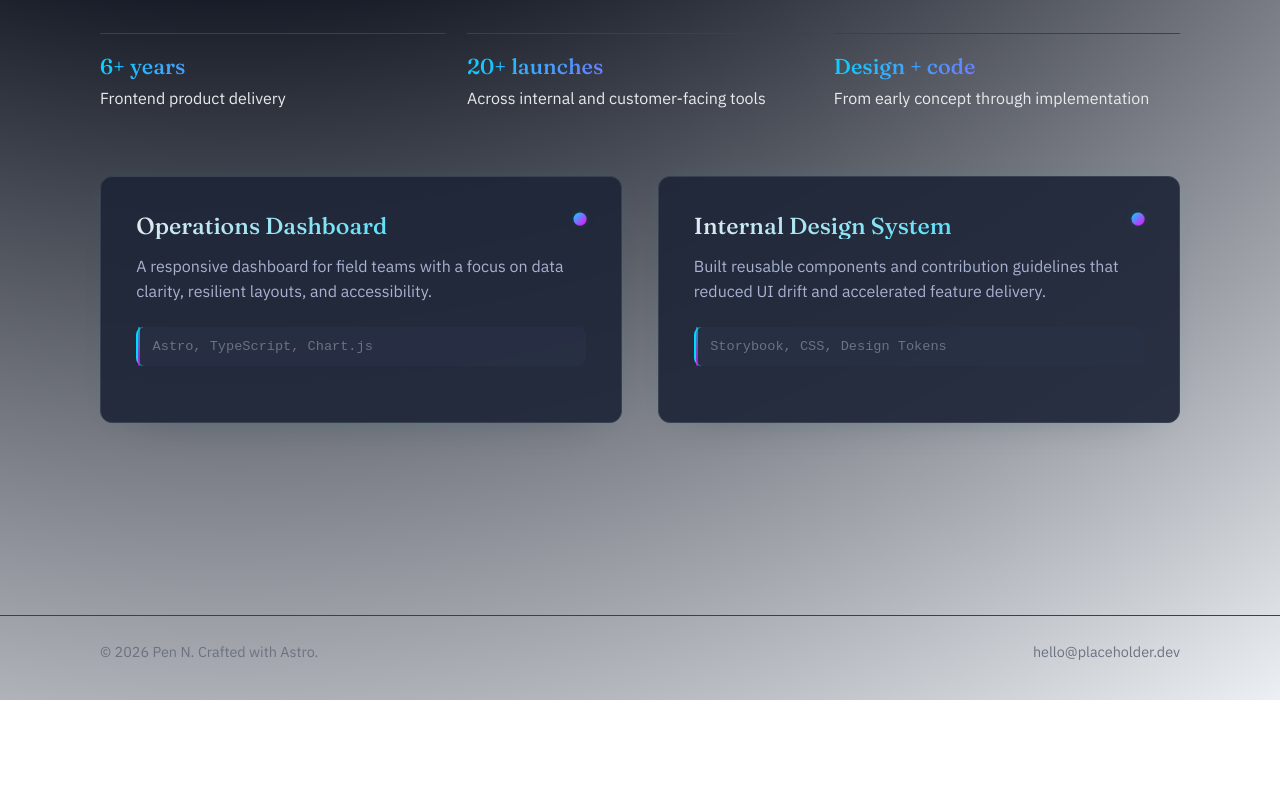
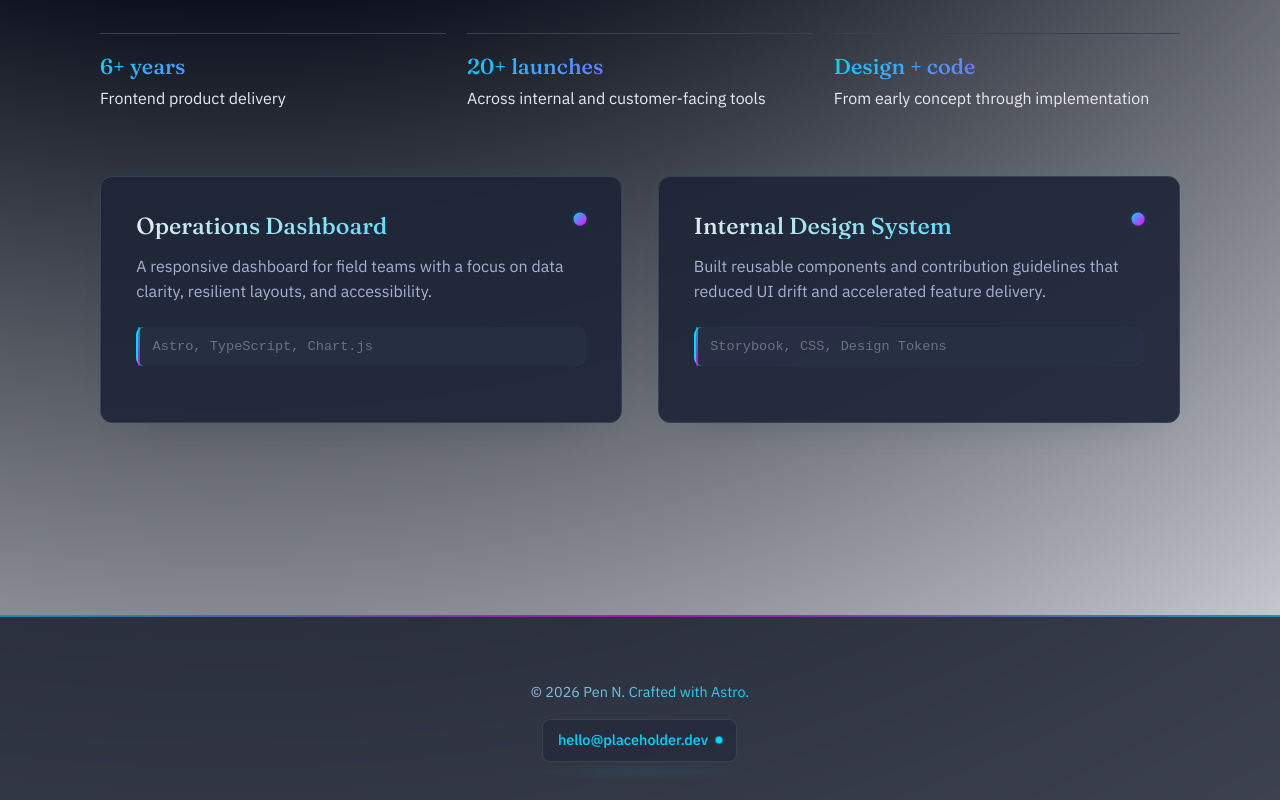
Before and after one commit to pen364692088/CVWebsite, an Astro site: page / in a window 1280 px wide. Shown: the part 827-1627 px from the top of the page. Before the commit the page ends 1527 px from the top, so only its background shows below. Built offline with nearby package versions, Linux system fonts and the light colour scheme; Astro itself is replaced by a stand-in of ours.

Commit message:
feat: US-009 - Redesign footer with retro-futurism styling

```diff
--- a/src/components/Footer.astro
+++ b/src/components/Footer.astro
@@ -1,38 +1,216 @@
 <footer>
   <div class="container footer-inner">
-    <p>© {new Date().getFullYear()} Pen N. Crafted with Astro.</p>
-    <a href="mailto:hello@placeholder.dev">hello@placeholder.dev</a>
+    <div class="footer-content">
+      <p class="footer-copyright">© {new Date().getFullYear()} Pen N. Crafted with Astro.</p>
+      <div class="footer-links">
+        <a href="mailto:hello@placeholder.dev" class="footer-link">
+          <span class="link-text">hello@placeholder.dev</span>
+          <span class="link-indicator"></span>
+        </a>
+      </div>
+    </div>
+    <div class="footer-glow"></div>
   </div>
 </footer>
 
 <style>
   footer {
     border-top: 1px solid var(--line);
-    padding: 1.5rem 0 2.2rem;
+    padding: var(--space-xl) 0 var(--space-2xl);
     margin-top: var(--space-2xl);
+    position: relative;
+    background: color-mix(in srgb, var(--bg-secondary) 80%, transparent);
+    backdrop-filter: blur(10px);
+  }
+
+  footer::before {
+    content: '';
+    position: absolute;
+    top: -1px;
+    left: 0;
+    right: 0;
+    height: 2px;
+    background: linear-gradient(90deg, var(--accent), var(--accent-secondary), var(--accent));
+    opacity: 0.6;
+    animation: footer-scanline 4s ease-in-out infinite;
+  }
+
+  @keyframes footer-scanline {
+    0%, 100% { opacity: 0.3; }
+    50% { opacity: 0.8; }
   }
 
   .footer-inner {
+    position: relative;
     display: flex;
-    justify-content: space-between;
+    justify-content: center;
     align-items: center;
-    gap: 1rem;
+    gap: var(--space-lg);
     flex-wrap: wrap;
   }
 
-  p {
-    margin: 0;
-    color: var(--muted);
-    font-size: 0.9rem;
+  .footer-content {
+    display: flex;
+    flex-direction: column;
+    align-items: center;
+    gap: var(--space-sm);
+    text-align: center;
   }
 
-  a {
+  .footer-copyright {
+    margin: 0;
+    color: var(--text-secondary);
     font-size: 0.9rem;
-    color: var(--muted);
-    text-decoration: none;
+    background: linear-gradient(135deg, var(--text-secondary), var(--accent));
+    background-clip: text;
+    -webkit-background-clip: text;
+    -webkit-text-fill-color: transparent;
+    text-shadow: 0 0 10px var(--accent-soft);
   }
 
-  a:hover {
-    color: var(--text);
+  .footer-links {
+    display: flex;
+    gap: var(--space-md);
+  }
+
+  .footer-link {
+    display: inline-flex;
+    align-items: center;
+    gap: var(--space-xs);
+    color: var(--accent);
+    text-decoration: none;
+    font-size: 0.9rem;
+    font-weight: 500;
+    padding: var(--space-xs) var(--space-sm);
+    border-radius: var(--radius-sm);
+    background: color-mix(in srgb, var(--surface) 60%, transparent);
+    border: 1px solid var(--line);
+    transition: all var(--transition-normal) ease;
+    position: relative;
+    overflow: hidden;
+  }
+
+  .footer-link::before {
+    content: '';
+    position: absolute;
+    top: 0;
+    left: -100%;
+    width: 100%;
+    height: 100%;
+    background: linear-gradient(90deg, transparent, var(--accent), transparent);
+    transition: left var(--transition-slow) ease;
+    opacity: 0.3;
+  }
+
+  .footer-link:hover {
+    color: var(--bg);
+    background: var(--accent);
+    border-color: var(--accent-hover);
+    transform: translateY(-2px);
+    box-shadow:
+      0 0 20px var(--accent),
+      0 0 30px var(--accent-soft);
+  }
+
+  .footer-link:hover::before {
+    left: 100%;
+  }
+
+  .link-text {
+    position: relative;
+    z-index: 1;
+  }
+
+  .link-indicator {
+    width: 6px;
+    height: 6px;
+    border-radius: 50%;
+    background: var(--accent);
+    opacity: 0.7;
+    transition: all var(--transition-normal) ease;
+    animation: indicator-pulse 2s ease-in-out infinite;
+  }
+
+  @keyframes indicator-pulse {
+    0%, 100% {
+      opacity: 0.4;
+      transform: scale(0.8);
+    }
+    50% {
+      opacity: 1;
+      transform: scale(1.2);
+    }
+  }
+
+  .footer-link:hover .link-indicator {
+    background: var(--bg);
+    opacity: 1;
+    animation: indicator-pulse-fast 1s ease-in-out infinite;
+  }
+
+  @keyframes indicator-pulse-fast {
+    0%, 100% {
+      opacity: 0.8;
+      transform: scale(0.9);
+    }
+    50% {
+      opacity: 1;
+      transform: scale(1.3);
+    }
+  }
+
+  .footer-glow {
+    position: absolute;
+    bottom: -20px;
+    left: 50%;
+    transform: translateX(-50%);
+    width: 200px;
+    height: 20px;
+    background: radial-gradient(ellipse at center, var(--accent-soft) 0%, transparent 70%);
+    opacity: 0.4;
+    animation: footer-glow-pulse 6s ease-in-out infinite alternate;
+  }
+
+  @keyframes footer-glow-pulse {
+    0% {
+      opacity: 0.2;
+      width: 150px;
+    }
+    100% {
+      opacity: 0.6;
+      width: 250px;
+    }
+  }
+
+  /* Mobile responsiveness */
+  @media (max-width: 768px) {
+    footer {
+      padding: var(--space-lg) 0 var(--space-xl);
+    }
+
+    .footer-content {
+      gap: var(--space-md);
+    }
+
+    .footer-links {
+      flex-direction: column;
+      gap: var(--space-sm);
+    }
+  }
+
+  /* Accessibility: reduce motion for users who prefer it */
+  @media (prefers-reduced-motion: reduce) {
+    .footer-link::before,
+    .footer-link:hover::before,
+    .link-indicator,
+    footer::before,
+    .footer-glow {
+      animation: none !important;
+      transition: none !important;
+    }
+
+    .footer-link:hover {
+      transform: none;
+    }
   }
 </style>
```
Also changed, not shown: src/test/footer-styling.test.js (added, +95 -0 lines).
